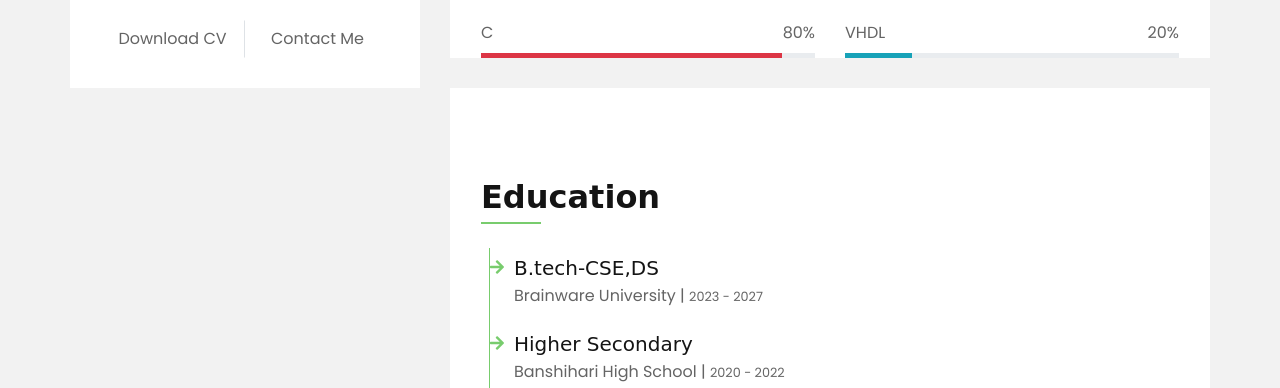
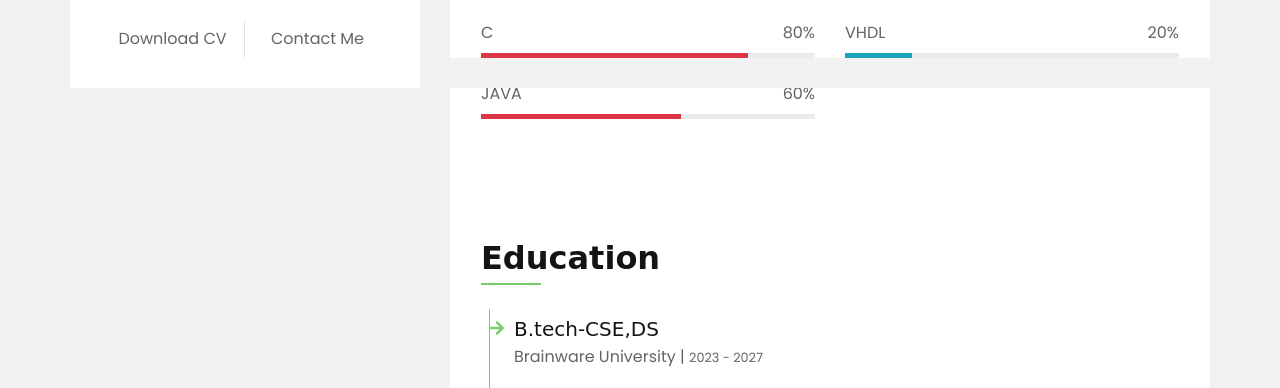
Before and after one commit to Abhik128911/Portfolio, a plain HTML site: page index.html in a window 1280 px wide. Shown: the part 712-1100 px from the top of the page. Drawn offline with nearby package versions, Linux system fonts and the light colour scheme; a web font is replaced by a local one.

Commit message:
Update index.html

```diff
--- a/index.html
+++ b/index.html
@@ -123,7 +123,16 @@
                                     <p class="mb-2">80%</p>
                                 </div>
                                 <div class="progress">
-                                    <div class="progress-bar bg-danger" role="progressbar" aria-valuenow="90" aria-valuemin="0" aria-valuemax="100"></div>
+                                    <div class="progress-bar bg-danger" role="progressbar" aria-valuenow="80" aria-valuemin="0" aria-valuemax="100"></div>
+                                </div>
+                            </div>
+                            <div class="skill mb-4">
+                                <div class="d-flex justify-content-between">
+                                    <p class="mb-2">JAVA</p>
+                                    <p class="mb-2">60%</p>
+                                </div>
+                                <div class="progress">
+                                    <div class="progress-bar bg-danger" role="progressbar" aria-valuenow="60" aria-valuemin="0" aria-valuemax="100"></div>
                                 </div>
                             </div>
                         </div>
```
